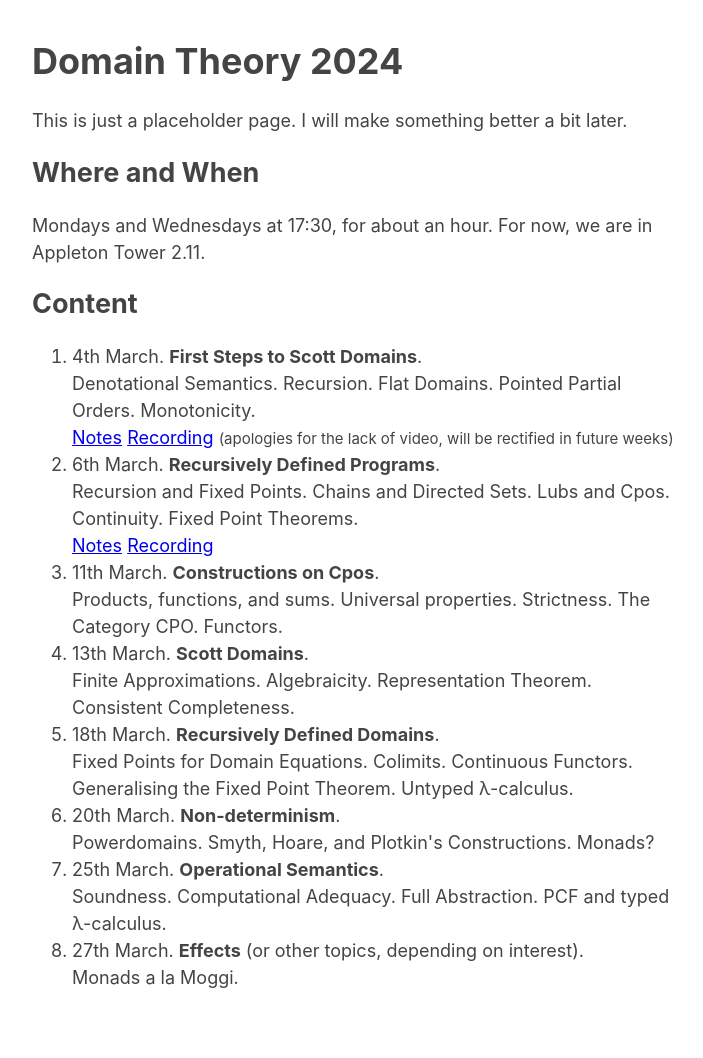
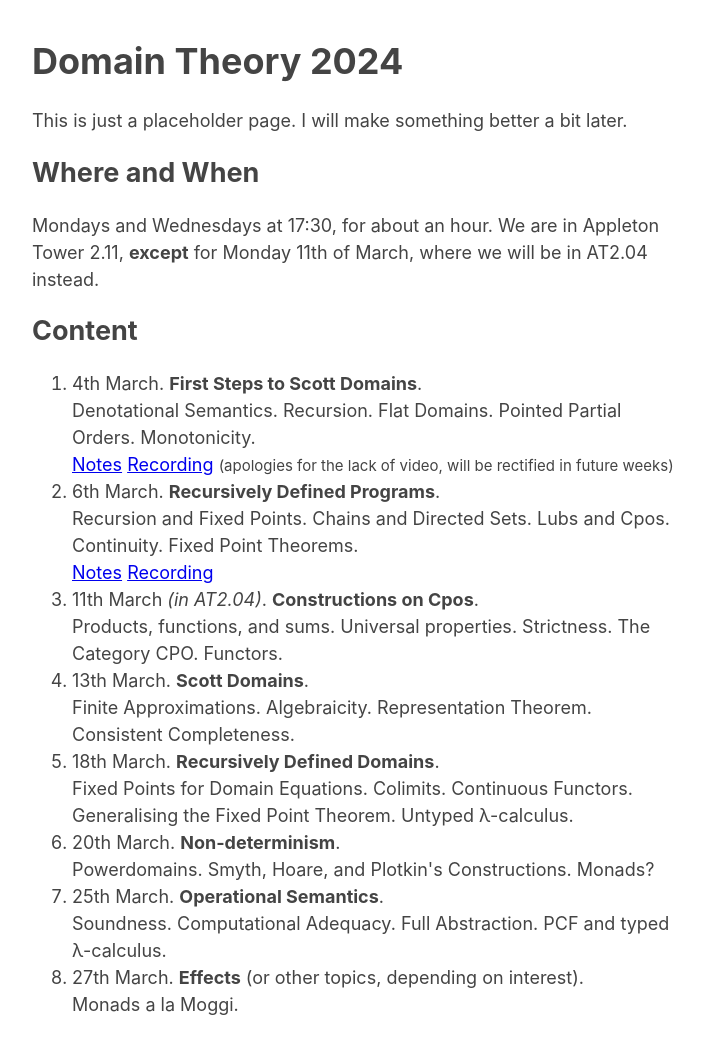
Before and after one commit to compsoc-edinburgh/typesig-website, a Jekyll site: the page pages/dt2024/index.html, which Jekyll copies as it is, in a window 1280 px wide. Shown: the whole page, without its empty margins (283-986 px from the left). Built offline with Jekyll 4.4.1, drawn with Linux system fonts in a browser that asks for light colours; before the commit the page ends 1031 px from its top, so only the background shows below that.

Commit message:
domain-theory: locations booked

```diff
--- a/pages/dt2024/index.html
+++ b/pages/dt2024/index.html
@@ -13,7 +13,7 @@ body{max-width:650px;margin:40px auto;padding:0 10px;font:18px/1.5 -apple-system
 This is just a placeholder page. I will make something better a bit later.
 
 <h2>Where and When</h2>
-Mondays and Wednesdays at 17:30, for about an hour. For now, we are in Appleton Tower 2.11.
+Mondays and Wednesdays at 17:30, for about an hour. We are in Appleton Tower 2.11, <b>except</b> for Monday 11th of March, where we will be in AT2.04 instead.
 
 <h2>Content</h2>
 <ol>
@@ -23,7 +23,7 @@ Mondays and Wednesdays at 17:30, for about an hour. For now, we are in Appleton
 <li> 6th March. <b>Recursively Defined Programs</b>. <br> Recursion and Fixed Points. Chains and Directed Sets. Lubs and Cpos. Continuity. Fixed Point Theorems.<br>
   <a href="n2.pdf">Notes</a> <a href="https://youtu.be/rY6bDRfDNCU">Recording</a>
   </li>
-<li> 11th March. <b>Constructions on Cpos</b>. <br> Products, functions, and sums. Universal properties. Strictness. The Category CPO. Functors.
+<li> 11th March <em>(in AT2.04)</em>. <b>Constructions on Cpos</b>. <br> Products, functions, and sums. Universal properties. Strictness. The Category CPO. Functors.
 
 <li> 13th March. <b>Scott Domains</b>. <br> Finite Approximations. Algebraicity. Representation Theorem. Consistent Completeness.
 
```
